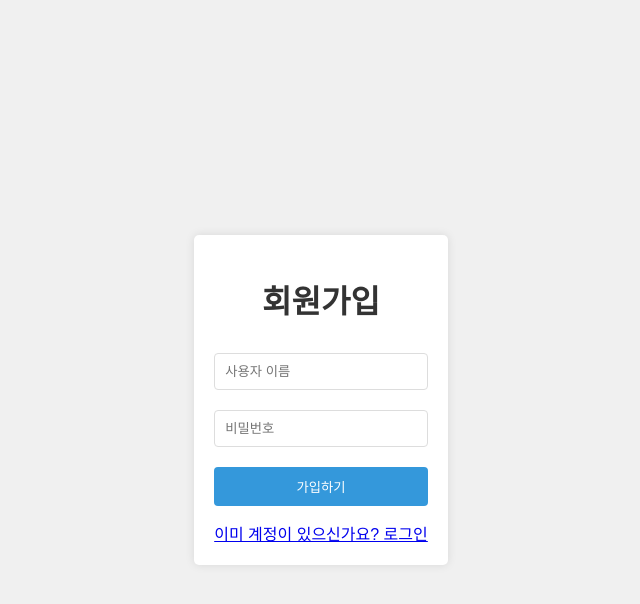
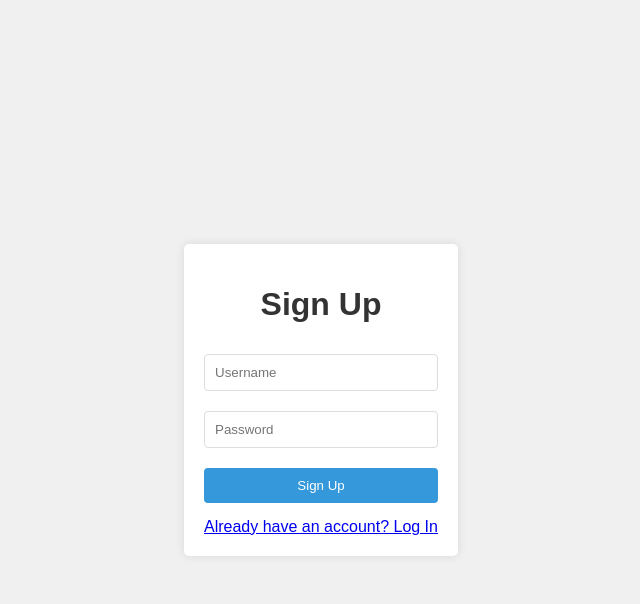
Before and after one commit to Dr-Min/aitrans4eng, a Flask app: page /register in a window 1280 px wide. Shown: the top 604 px of the page, without its empty margins (319-959 px from the left). Run offline with Flask 3, Linux system fonts and the light colour scheme.

Commit message:
Update register.html

```diff
--- a/templates/register.html
+++ b/templates/register.html
@@ -1,9 +1,9 @@
 <!DOCTYPE html>
-<html lang="ko">
+<html lang="en">
   <head>
-    <meta charset="UTF-8">
-    <meta name="viewport" content="width=device-width, initial-scale=1.0">
-    <title>회원가입</title>
+    <meta charset="UTF-8" />
+    <meta name="viewport" content="width=device-width, initial-scale=1.0" />
+    <title>Sign Up</title>
     <style>
       body {
         font-family: Arial, sans-serif;
@@ -18,7 +18,7 @@
         background-color: white;
         padding: 20px;
         border-radius: 5px;
-            box-shadow: 0 0 10px rgba(0,0,0,0.1);
+        box-shadow: 0 0 10px rgba(0, 0, 0, 0.1);
       }
       h1 {
         text-align: center;
@@ -54,14 +54,19 @@
   </head>
   <body>
     <div class="register-container">
-        <h1>회원가입</h1>
+      <h1>Sign Up</h1>
       <form action="/register" method="post">
-            <input type="text" name="username" placeholder="사용자 이름" required>
-            <input type="password" name="password" placeholder="비밀번호" required>
-            <button type="submit">가입하기</button>
+        <input type="text" name="username" placeholder="Username" required />
+        <input
+          type="password"
+          name="password"
+          placeholder="Password"
+          required
+        />
+        <button type="submit">Sign Up</button>
       </form>
       <div class="login-link">
-            <a href="/login">이미 계정이 있으신가요? 로그인</a>
+        <a href="/login">Already have an account? Log In</a>
       </div>
     </div>
   </body>
```
Lines whose indentation alone changed are shown as unchanged.
